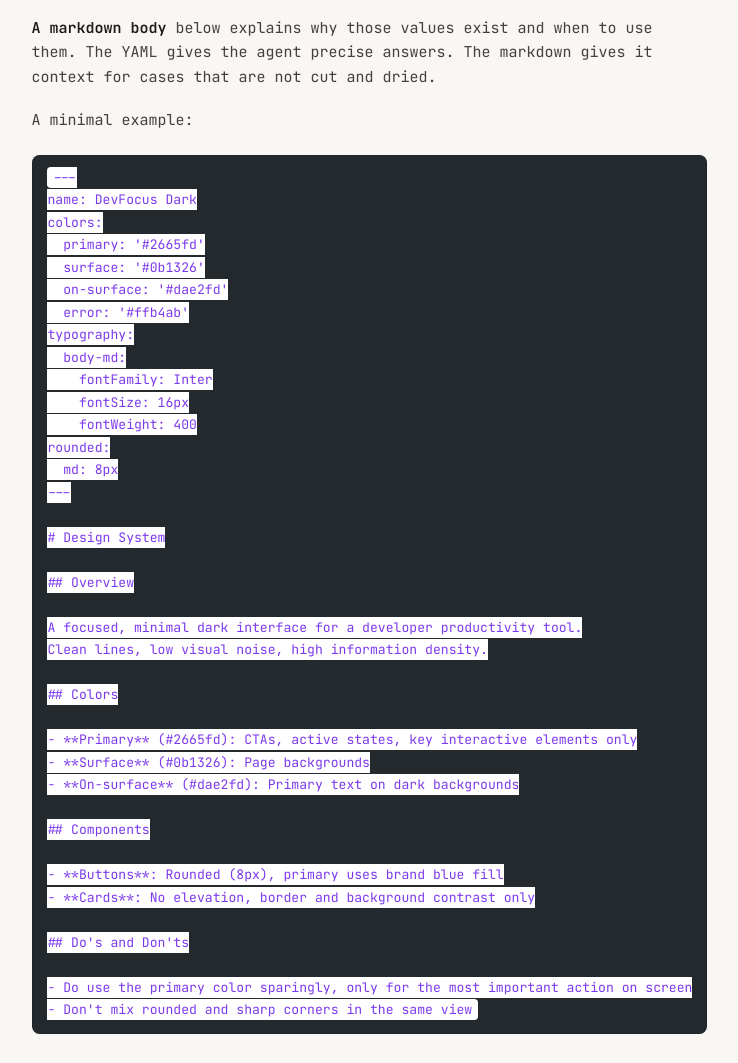
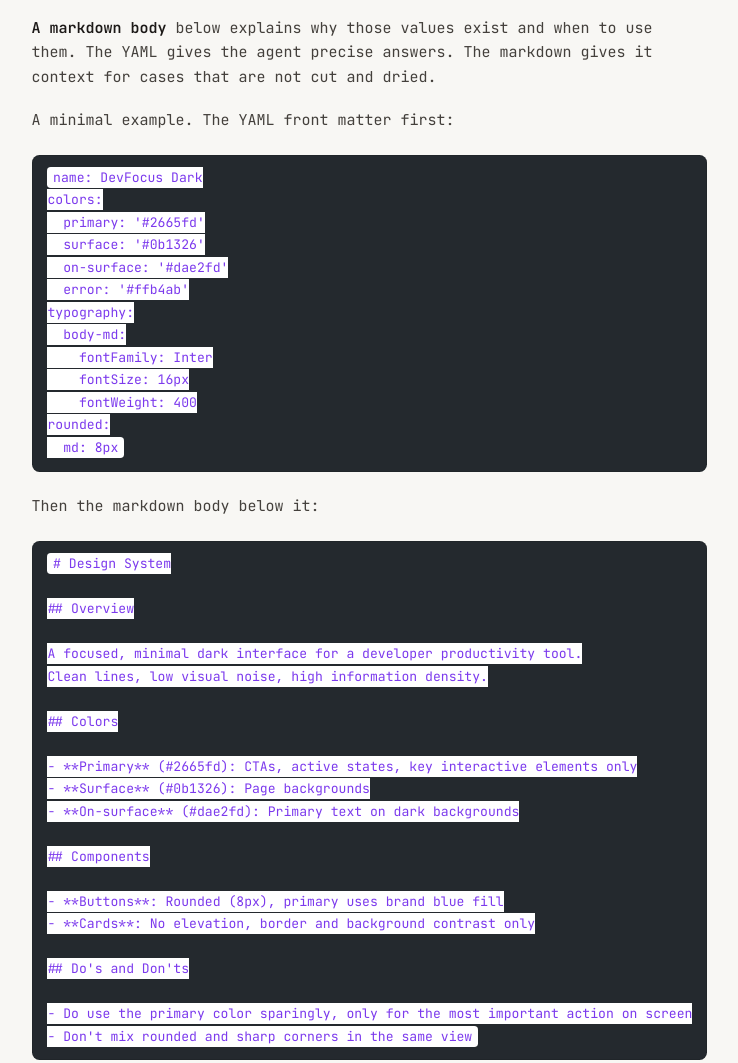
Before and after one commit to Michael-Hutchinson/michaelhutchinson.me, an Astro site: page /blog/design-md-the-missing-file in a window 1280 px wide. Shown: the part 1494-2557 px from the top of the page, without its empty margins (271-1009 px from the left). Built offline with nearby package versions, Linux system fonts and the light colour scheme; Astro itself is replaced by a stand-in of ours; code samples lack their colours.

Commit message:
Improve code block and table styling in blog

````diff
--- a/src/content/blog/design-md-the-missing-file.mdx
+++ b/src/content/blog/design-md-the-missing-file.mdx
@@ -36,10 +36,9 @@ A DESIGN.md file has two layers, and you need both.
 
 **A markdown body** below explains why those values exist and when to use them. The YAML gives the agent precise answers. The markdown gives it context for cases that are not cut and dried.
 
-A minimal example:
+A minimal example. The YAML front matter first:
 
-```markdown
----
+```yaml
 name: DevFocus Dark
 colors:
   primary: '#2665fd'
@@ -53,8 +52,11 @@ typography:
     fontWeight: 400
 rounded:
   md: 8px
----
+```
 
+Then the markdown body below it:
+
+```markdown
 # Design System
 
 ## Overview
--- a/src/layouts/BlogLayout.astro
+++ b/src/layouts/BlogLayout.astro
@@ -184,7 +184,7 @@ const jsonLd = {
 
     <!-- Post content -->
     <div
-      class="prose prose-purple prose-headings:font-sans prose-headings:text-text prose-headings:scroll-mt-20 prose-p:text-text-secondary prose-p:leading-relaxed prose-strong:text-text prose-li:text-text-secondary prose-a:text-accent prose-a:no-underline hover:prose-a:underline prose-code:text-accent prose-code:bg-bg-terminal prose-code:px-1.5 prose-code:py-0.5 prose-code:rounded prose-pre:bg-bg-terminal prose-pre:border prose-pre:border-border prose-pre:rounded-lg prose-h2:border-b prose-h2:border-border prose-h2:pb-2 prose-blockquote:border-accent prose-blockquote:text-text-secondary max-w-none"
+      class="prose prose-purple prose-headings:font-sans prose-headings:text-text prose-headings:scroll-mt-20 prose-p:text-text-secondary prose-p:leading-relaxed prose-strong:text-text prose-li:text-text-secondary prose-a:text-accent prose-a:no-underline hover:prose-a:underline prose-code:text-accent prose-code:bg-bg-terminal prose-code:px-1.5 prose-code:py-0.5 prose-code:rounded prose-pre:bg-bg-terminal prose-pre:border prose-pre:border-border prose-pre:rounded-lg prose-h2:border-b prose-h2:border-border prose-h2:pb-2 prose-blockquote:border-accent prose-blockquote:text-text-secondary prose-th:text-text prose-td:text-text-secondary max-w-none"
     >
       <slot />
     </div>
````
